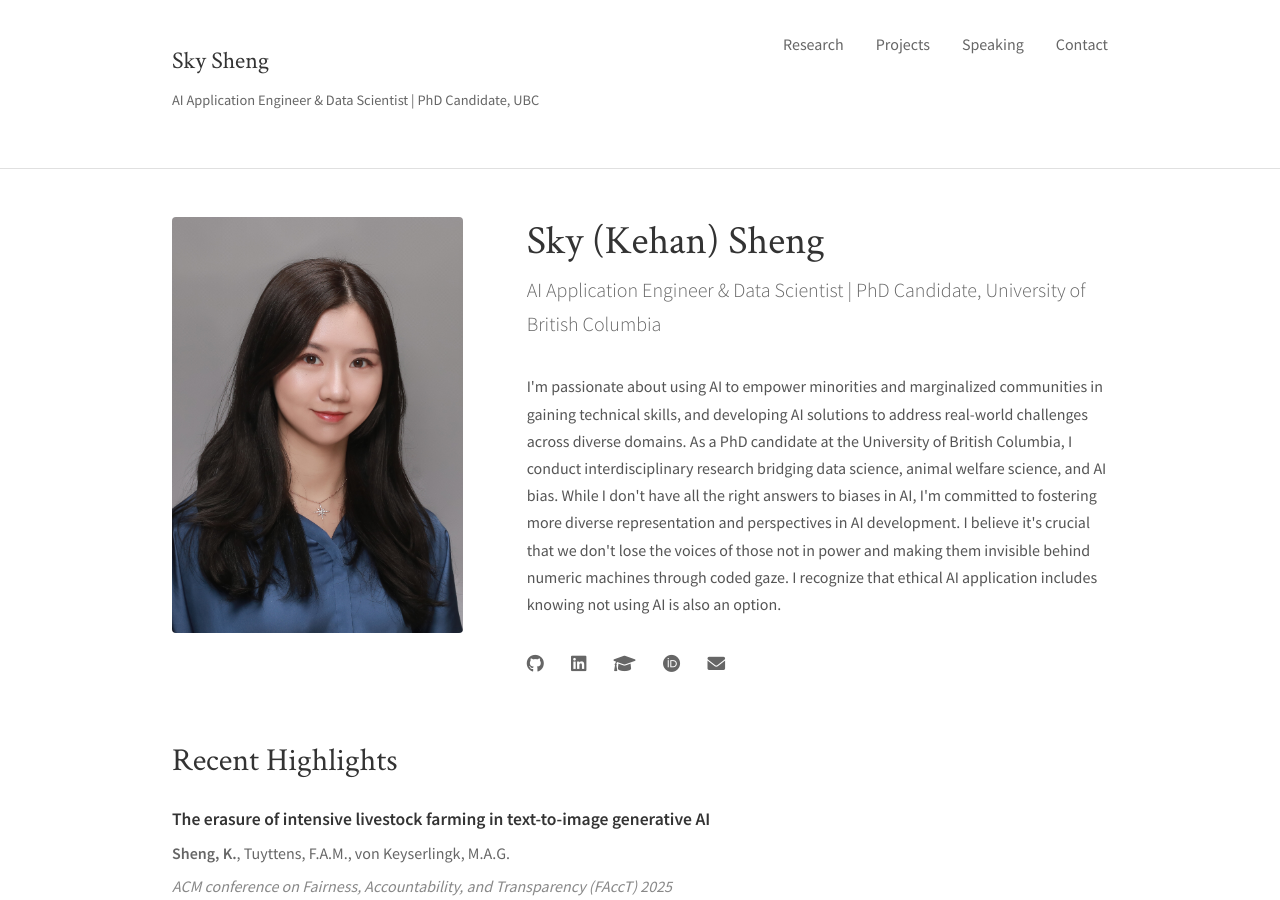
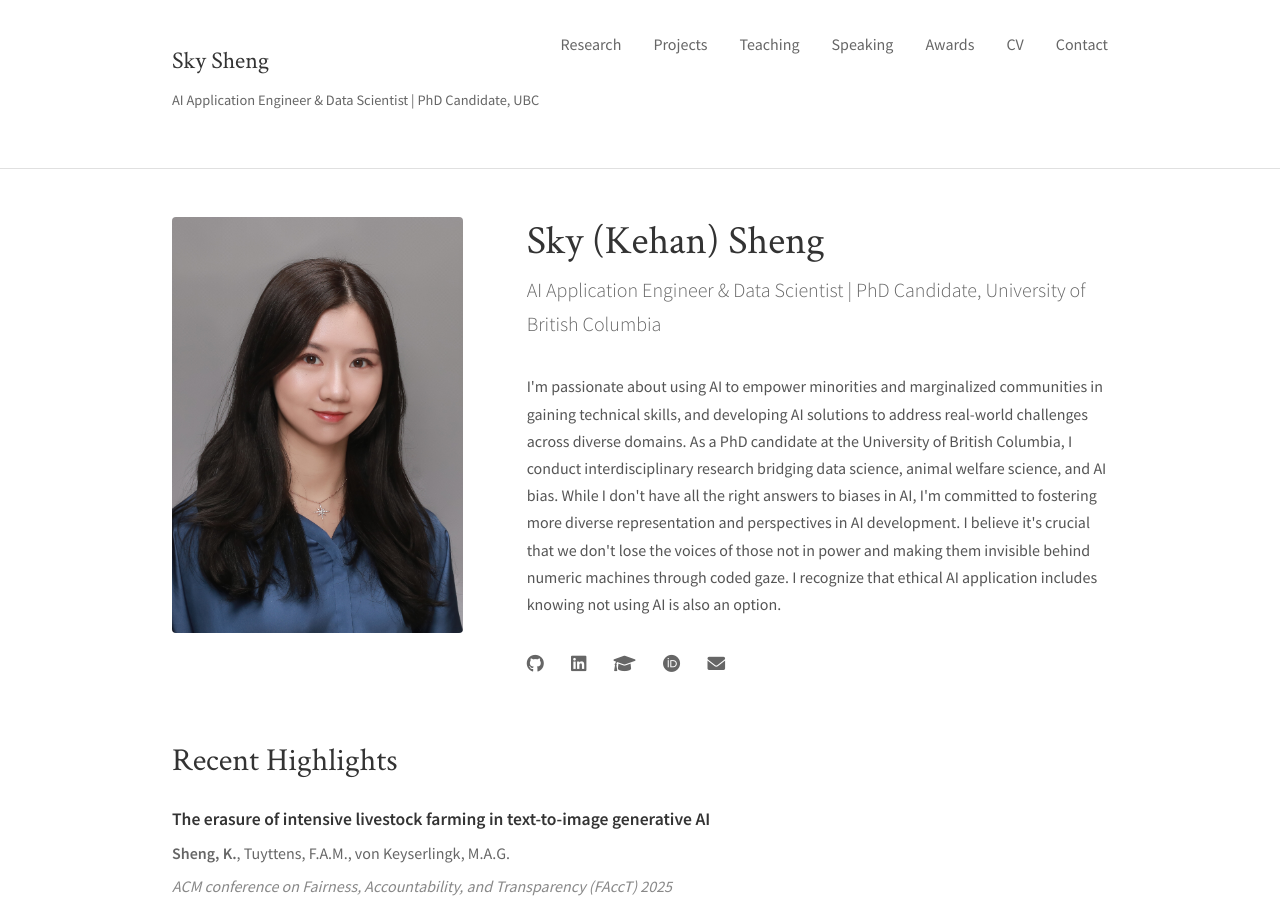
Before and after one commit to skysheng7/skysheng7.github.io, a Jekyll site: the page built from index.html, in a window 1280 px wide and 900 px high. Built offline with Jekyll 4.4.1, drawn with Linux system fonts in a browser that asks for light colours.

Commit message:
add the new sections

```diff
--- a/_layouts/default.html
+++ b/_layouts/default.html
@@ -31,7 +31,10 @@
                 <ul>
                     <li><a href="{{ '/research/' | relative_url }}" {% if page.url contains '/research' %}class="current"{% endif %}>Research</a></li>
                     <li><a href="{{ '/projects/' | relative_url }}" {% if page.url contains '/projects' %}class="current"{% endif %}>Projects</a></li>
+                    <li><a href="{{ '/teaching/' | relative_url }}" {% if page.url contains '/teaching' %}class="current"{% endif %}>Teaching</a></li>
                     <li><a href="{{ '/speaking/' | relative_url }}" {% if page.url contains '/speaking' %}class="current"{% endif %}>Speaking</a></li>
+                    <li><a href="{{ '/awards/' | relative_url }}" {% if page.url contains '/awards' %}class="current"{% endif %}>Awards</a></li>
+                    <li><a href="{{ '/cv/' | relative_url }}" {% if page.url contains '/cv' %}class="current"{% endif %}>CV</a></li>
                     <li><a href="{{ '/contact/' | relative_url }}" {% if page.url contains '/contact' %}class="current"{% endif %}>Contact</a></li>
                 </ul>
             </nav>
```
